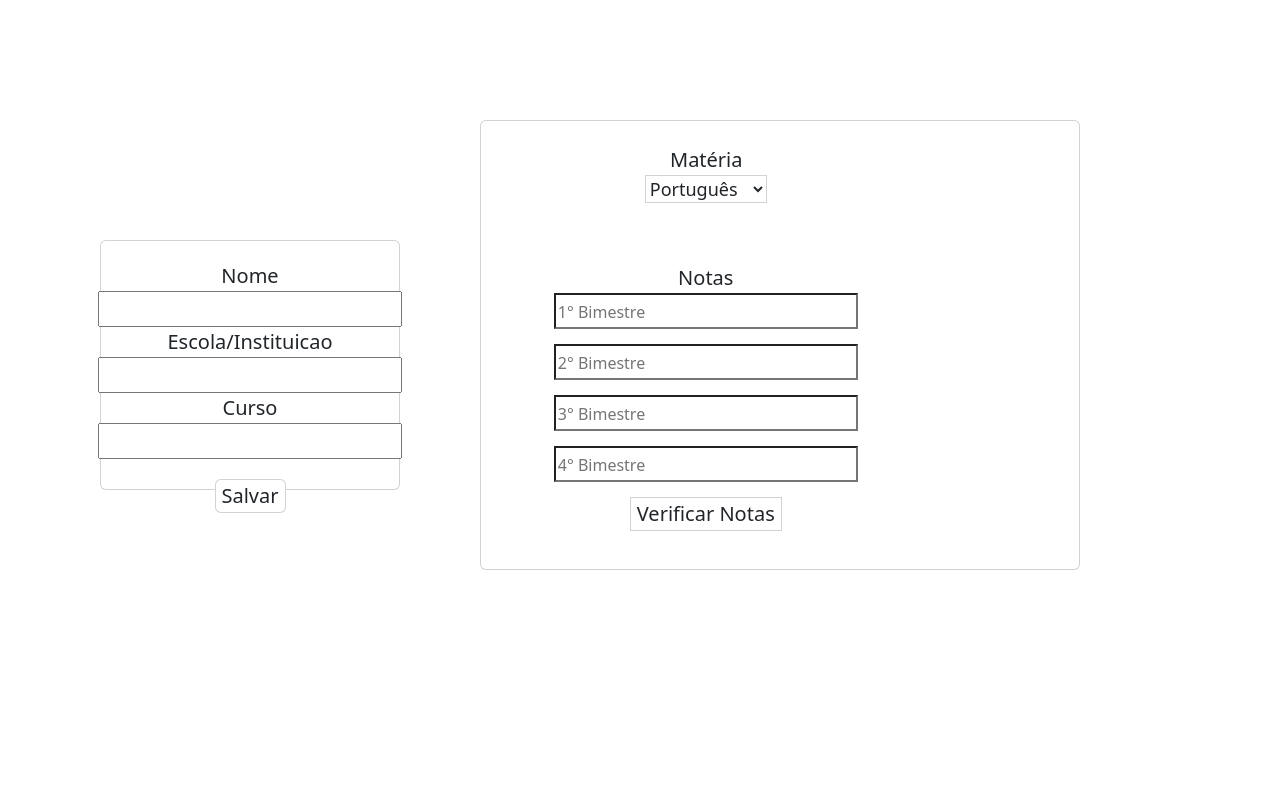
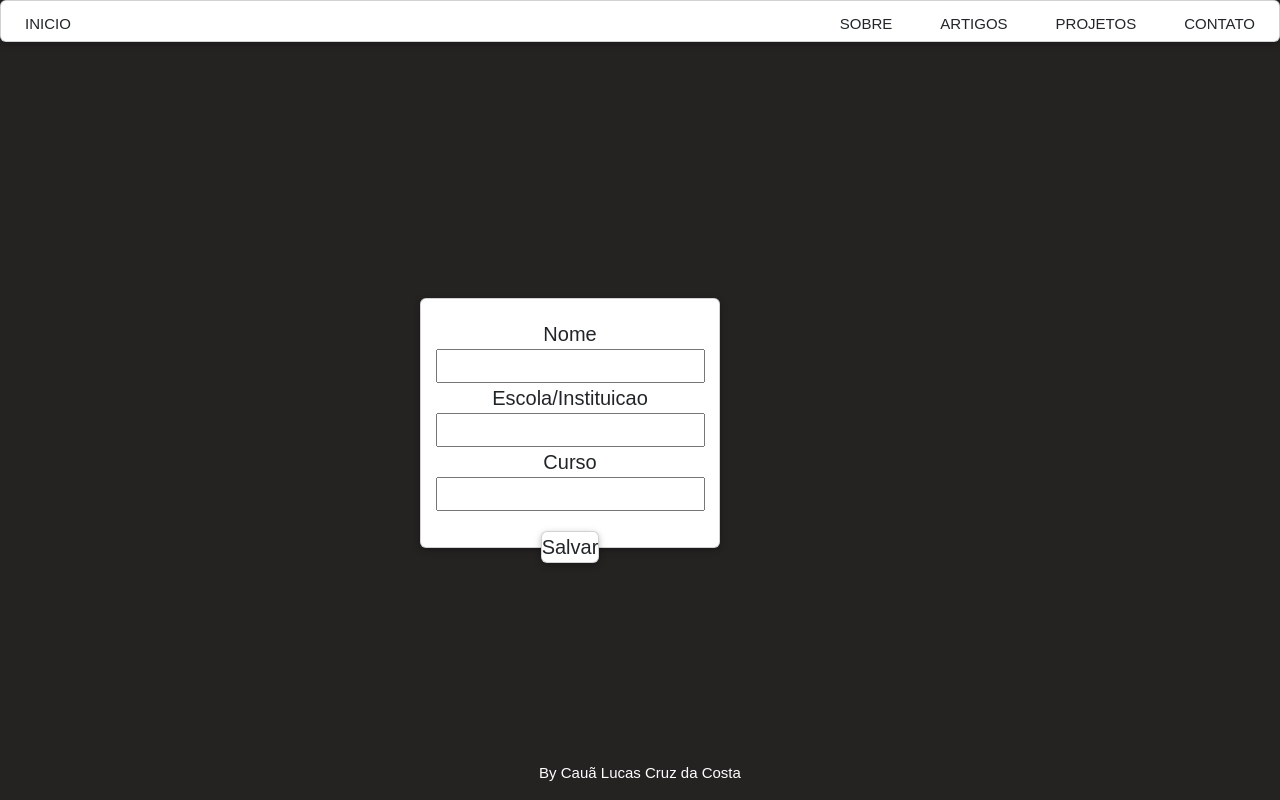
Before and after one commit to caualcruz/caualcruz.github.io, a website: page src/pages/atividades/boletim/boletim.html in a window 1280 px wide. Drawn offline with nearby package versions, Linux system fonts and the light colour scheme.

Commit message:
SEGUNDA PARTE BOLETIM

```diff
--- a/src/css/style.css
+++ b/src/css/style.css
@@ -303,8 +303,11 @@ button:hover {
     padding-top: 20px;
 }
 
-footer{
-   height: 2px;
+.footer-C{
+   bottom: 0;
+   width: 100%;
+   margin-top: 0;
+   position: static;
 }
 
 .icons img:hover{
--- a/src/pages/atividades/boletim/boletim.css
+++ b/src/pages/atividades/boletim/boletim.css
@@ -21,6 +21,10 @@ select{
     transition: all 0.5s;
 }
 
+#card2{
+    display: none;
+}
+
 select:focus{
     transform: scale(1.1);
 }
@@ -36,6 +40,7 @@ select:focus{
     height: 300px;
     margin-top: 38vh;
     padding: 20px;
+    margin-left: 40vh;
 }
 
 .bolLeft button{
@@ -47,12 +52,21 @@ select:focus{
     width: 600px;
     float: right;
     height: 440px;
-    margin-top: 31vh;
+    margin-top: 29vh;
     padding: 20px;
+    margin-right: 25vh;
 }
 
 .bolRight input {
     margin: 0px 0px 15px 0px;
+}
+
+.footer-C{
+    position: fixed;
+}
+
+.cardR p{
+    margin-top: 200px;
 }
 
 @media (max-width:1366px) {
--- a/src/pages/atividades/boletim/boletim.html
+++ b/src/pages/atividades/boletim/boletim.html
@@ -6,15 +6,28 @@
     <meta name="viewport" content="width=device-width, initial-scale=1.0">
     <link href="https://cdn.jsdelivr.net/npm/bootstrap@5.3.2/dist/css/bootstrap.min.css" rel="stylesheet"
         integrity="sha384-T3c6CoIi6uLrA9TneNEoa7RxnatzjcDSCmG1MXxSR1GAsXEV/Dwwykc2MPK8M2HN" crossorigin="anonymous">
+    <link rel="stylesheet" href="/src/css/style.css">
     <link rel="stylesheet" href="./boletim.css">
+    <link rel="stylesheet" href="/src/css/stylepages.css">
     <title>BOLETIM ATIVIDADE</title>
 </head>
 
 <body>
+
+    <header class="card">
+        <nav class="nav-items">
+            <a class="button to-left padding-large" href="/index.html#inicio">INICIO</a>
+            <a class="button to-right padding-large" href="/index.html#contato">CONTATO</a>
+            <a class="button to-right padding-large" href="/index.html#projetos">PROJETOS</a>
+            <a class="button to-right padding-large" href="/index.html#artigos">ARTIGOS</a>
+            <a class="button to-right padding-large" href="/index.html#sobre">SOBRE</a>
+        </nav>
+    </header>
+
     <main>
         <div class="orgIn">
 
-            <div class=" card fs-5 bolLeft">
+            <div class=" card fs-5 bolLeft" id="card1">
                 <label for="userNome">Nome</label>
                 <input type="text" id="userNome">
                 <label for="nomeInstituicao">Escola/Instituicao</label>
@@ -25,7 +38,9 @@
                 <button class="card" onclick="userSave()">Salvar</button>
             </div>
 
-            <div class="p-md-4 card fs-5 bolRight input-group">
+
+
+            <div class="p-md-4 card fs-5 bolRight input-group" id="card2">
                 <label for="select">Matéria</label>
                 <select class="card" id="select" name="select">
                     <option value="portugues">Português</option>
@@ -46,13 +61,17 @@
 
 
                 <button class="card" onclick="save()">Verificar Notas</button>
-                <p class="m-3 p-2" id="resultNotas"></p>
             </div>
-
+            <div class="m-3 p-2" id="resultNotas"></div>
         </div>
 
 
     </main>
+
+    <footer class="center footer-C" style="position: fixed;">
+        <p id="pf" style="color: white;">By Cauã Lucas Cruz da Costa</p>
+    </footer>
+
     <script src="https://cdn.jsdelivr.net/npm/bootstrap@5.3.2/dist/js/bootstrap.bundle.min.js"
         integrity="sha384-C6RzsynM9kWDrMNeT87bh95OGNyZPhcTNXj1NW7RuBCsyN/o0jlpcV8Qyq46cDfL"
         crossorigin="anonymous"></script>
--- a/src/pages/atividades/boletim/script-boletim.js
+++ b/src/pages/atividades/boletim/script-boletim.js
@@ -3,13 +3,25 @@ let materias = [];
 let user = { nome: "", instituicao: "", curso: "" };
 
 
+function userSave(){
+
+  if (!verifVazio("card1")) {
+
+  user.nome = userNome.value;
+  user.instituicao = nomeInstituicao.value;
+  user.curso = nomeCurso.value
+  document.querySelector("#card1").style.display = "none"
+  document.querySelector("#card2").style.display = "flex"
+}
+}
+
 function save() {
+  let resultados = `<b>BOLETIM DE: ${user.nome.toLocaleUpperCase()}</b><br><b>INSTITUIÇÃO/ESCOLA: ${user.instituicao.toLocaleUpperCase()} </b><b>BOLETIM DE: ${user.nome.toLocaleUpperCase()}</b><br><b>CURSO: ${user.curso.toLocaleUpperCase()} </b>`;
   if (!verifMat()) {
     let inputNotas = [];
     let totalNotas = 0;
-    user.nome = userNome.value;
-    user.instituicao = nomeInstituicao.value;
-    let resultados = `<b>BOLETIM DE: ${user.nome.toLocaleUpperCase()}</b><br><b>INSTITUIÇÃO/ESCOLA: ${user.instituicao.toLocaleUpperCase()} </b>`;
+
+
 
     document.querySelectorAll("div.input-group input").forEach((e) => {
       inputNotas.push(parseFloat(e.value));
@@ -19,46 +31,52 @@ function save() {
     if (!validNotas()) {
       materias.push({
         id: materia.id++,
-        nome: select.value.toLocaleUpperCase(),
+        nome: select.value,
         notas: inputNotas,
         total: totalNotas,
         info: `<hr>
-                    RESULTADO DE: <b>${select.value.toLocaleUpperCase()}</b>
-                    <ul class="list-group">
-                        <li class="list-group-item"><b>1º Bimestre:</b> ${
+
+                    <tr>
+
+                    <th>RESULTADO DE: <b>${select.value.toLocaleUpperCase()}</b></th> <br>
+
+
+                        <td><b>1º Bimestre:</b>${
                           inputNotas[0]
-                        }</li>
-                        <li class="list-group-item"><b>2º Bimestre:</b> ${
+                        }</td><br>
+                        <td><b>2º Bimestre:</b>${
                           inputNotas[1]
-                        }</li>
-                        <li class="list-group-item"><b>3º Bimestre:</b> ${
+                        }</td><br>
+                        <td><b>3º Bimestre:</b>${
                           inputNotas[2]
-                        }</li>
-                        <li class="list-group-item"><b>4º Bimestre:</b> ${
+                        }</td><br>
+                        <td><b>4º Bimestre:</b>${
                           inputNotas[3]
-                        }</li>
-                        <li class="list-group-item">TOTAL FINAL: <b>${totalNotas}</b></li>
-                        <li class="list-group-item">STATUS: <b>${isAprovadoOuReprovado(
-                          totalNotas
-                        )}</b></li>
-                    </ul>
+                        }</td><br>
+                    </tr>
+                        <td>TOTAL FINAL: <b>${totalNotas}</b></td>
+                        <td><br>
+                          STATUS: <b>${isAprovadoOuReprovado(
+                            totalNotas
+                          )}</b>
+                        </td>
                     `,
       });
     }
 
     function validNotas() {
       for (let i = 0; i < inputNotas.length; i++) {
-        if (i == 0 && inputNotas[0] > 20) {
-          alert("O valor máximo do primeiro bimestre é de 20 pontos");
+        if (i == 0 && inputNotas[0] > 20 || inputNotas[0] < 0) {
+          alert("O valor máximo do primeiro bimestre é de 20 pontos e o mínimo 0");
           return true;
-        } else if (i == 1 && inputNotas[1] > 25) {
-          alert("O valor máximo do segundo bimestre é de 25 pontos");
+        } else if (i == 0 && inputNotas[1] > 25 || inputNotas[1] < 0) {
+          alert("O valor máximo do segundo bimestre é de 25 pontos e o mínimo 0");
           return true;
-        } else if (i == 2 && inputNotas[2] > 25) {
-          alert("O valor máximo do terceiro bimestre é de 25 pontos");
+        } else if (i == 0 && inputNotas[2] > 25 || inputNotas[2] < 0) {
+          alert("O valor máximo do terceiro bimestre é de 25 pontos e o mínimo 0");
           return true;
-        } else if (i == 3 && inputNotas[3] > 30) {
-          alert("O valor máximo do quarto bimestre é de 30 pontos");
+        } else if (i == 0 && inputNotas[3] > 30 || inputNotas[3] < 0) {
+          alert("O valor máximo do quarto bimestre é de 30 pontos e o mínimo 0");
           return true;
         }
         return false;
@@ -74,18 +92,28 @@ function save() {
     resultNotas.innerHTML = resultados;
   }
 }
+function verifMat(){
+  let erro = false;
+  let matSel = select.value;
 
-function verifMat() {
-  let select = document.querySelector('select').value;
-  let erro = false;
+  materias.forEach(item => {
+    item.nome === matSel ? erro = true: null
+  })
+  erro ? alert("Matéria já adicionada") : null
+  return erro;
+}
 
-  materias.forEach((element) => {
-    if (element.nome == select) {
-      alert("Matéria já adicionada");
-      erro = true;
-    }
-  });
+function verifVazio(div) {
+  let erro = false
+  let inputs = document.querySelectorAll(`.${div} input`)
+  inputs.forEach(input =>{
+    input.value == '' ? erro = true : null
+  })
+
+  erro ? alert("Existe algum campo vazio") : null;
+
   return erro;
+
 }
 
 function isAprovadoOuReprovado(valor) {
```
Also changed, not shown: index.html (+1 -1 lines), src/pages/articles.html (+1 -1 lines).
